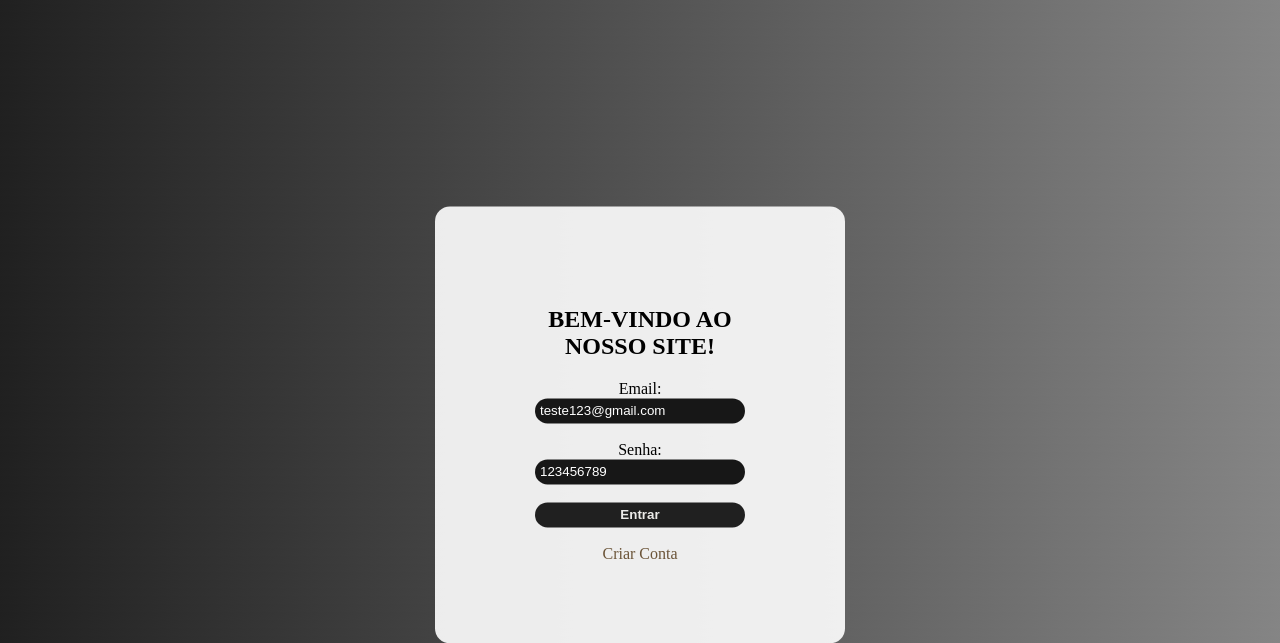
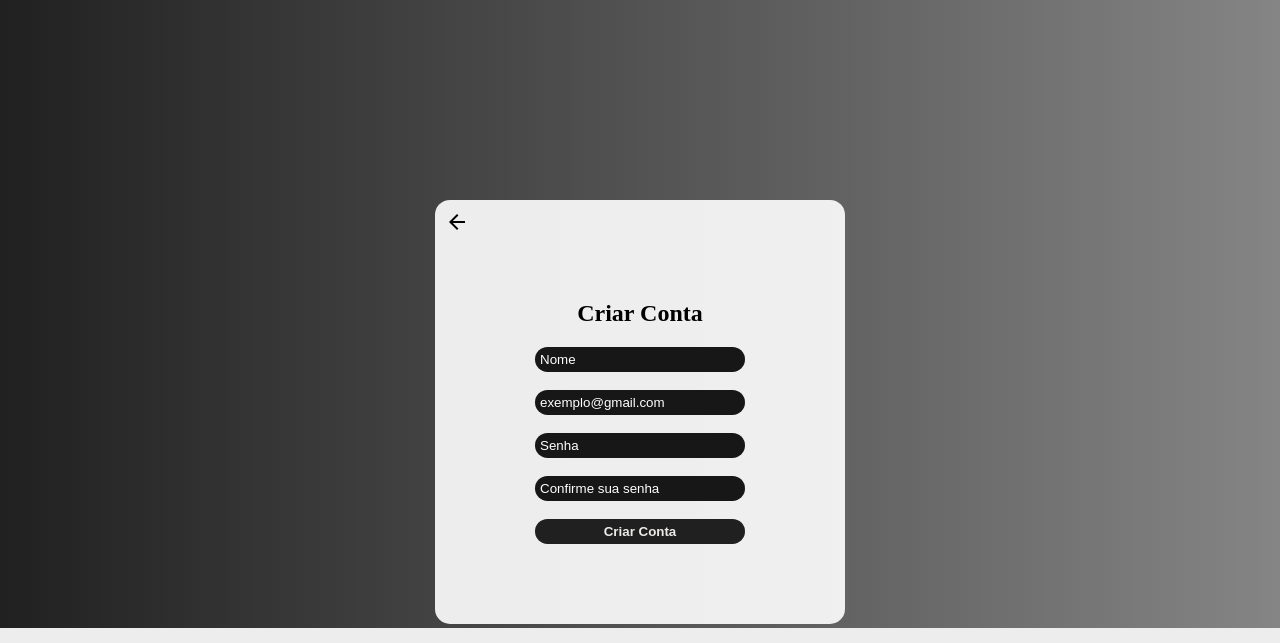
Before and after one commit to MateusJuan/SGGF, a Flask app: page /criar_conta in a window 1280 px wide. Shown: the part 172-815 px from the top of the page. Run offline with Flask 3, Linux system fonts and the light colour scheme.

Commit message:
02/01/2024

```diff
--- a/app.py
+++ b/app.py
@@ -51,8 +51,7 @@ def criar_conta():
             flash(f"Erro ao criar conta: {str(e)}", "error")
             return redirect(url_for('criar_conta'))
 
-    return render_template('login.html')
-
+    return render_template('criarconta.html')
 
 @app.route('/login', methods=['GET', 'POST'])
 def login():
--- a/templates/criarconta.html
+++ b/templates/criarconta.html
@@ -3,7 +3,86 @@
 <head>
     <meta charset="UTF-8">
     <meta name="viewport" content="width=device-width, initial-scale=1.0">
+    <!--<link rel="stylesheet" href="{{ url_for('static', filename='css/login.css') }}">-->
     <link rel="stylesheet" href="https://fonts.googleapis.com/css2?family=Material+Symbols+Outlined:opsz,wght,FILL,GRAD@20..48,100..700,0..1,-50..200">
+
+    <style>
+        :root{
+    --botao:rgb(32, 32, 32);
+    --texto_principal:rgb(69,67,66);
+    --texto_secundario:rgb(107,84,56);
+    --text_botao:rgb(236,235,233);
+    --texto_neutro_1: rgb(255,255,255);
+    --texto_neutro_2:rgb(0, 0, 0);
+}
+
+
+body{
+    background:linear-gradient(135deg,#202020,#858585);
+    font-family: 'Times New Roman', Times, serif;
+    align-items: center;
+    text-align: center;
+    justify-content: center;
+    background-color:var(--fundo_de_tela);
+    color: var(--texto_neutro_2);
+}
+div{
+    background-color: rgba(255, 255, 255, 0.9);
+    position: absolute;
+    border-radius: 15px;
+    top: 20%;
+    left: 50%;
+    transform: translate(-50%,50%);
+    padding: 80px;
+    text-align: center;
+    width: 250px;
+}
+input{
+    background-color: rgba(0, 0, 0, 0.9);
+    border-radius: 15px;
+    border: none;
+    padding: 5px;
+    outline: none;
+    width: 200px;
+    color:var(--texto_neutro_1);
+}
+input::placeholder{
+    color: var(--texto_neutro_1);
+}
+#submit{
+    color: var(--text_botao);
+    font-weight: bold;
+    cursor: pointer;
+    background-color: var(--botao);
+    width: 210px;
+    border-radius: 15px;
+    border:none;
+    padding: 5px;
+}
+a{
+    text-decoration: none;
+    color: var(--texto_secundario);
+}
+
+.material-symbols-outlined {
+    font-variation-settings:
+    'FILL' 0,
+    'wght' 400,
+    'GRAD' 0,
+    'opsz' 24
+  }
+
+  .voltar {
+    position: absolute;
+    top: 0;
+    left: 0;
+    cursor: pointer;
+    background-color: transparent;
+    border: none;
+    color:black;
+    padding: 10px;
+}
+    </style>
 
     <title>Criar Conta</title>
 </head>
--- a/templates/login.html
+++ b/templates/login.html
@@ -3,8 +3,87 @@
 <head>
     <meta charset="UTF-8">
     <meta name="viewport" content="width=device-width, initial-scale=1.0">
-    <link rel="stylesheet" href="{{ url_for('static', filename='css/login.css') }}">
+    <!--<link rel="stylesheet" href="{{ url_for('static', filename='css/login.css') }}">-->
     <title>login</title>
+
+    <style>
+        :root{
+    --botao:rgb(32, 32, 32);
+    --texto_principal:rgb(69,67,66);
+    --texto_secundario:rgb(107,84,56);
+    --text_botao:rgb(236,235,233);
+    --texto_neutro_1: rgb(255,255,255);
+    --texto_neutro_2:rgb(0, 0, 0);
+}
+
+
+body{
+    background:linear-gradient(135deg,#202020,#858585);
+    font-family: 'Times New Roman', Times, serif;
+    align-items: center;
+    text-align: center;
+    justify-content: center;
+    background-color:var(--fundo_de_tela);
+    color: var(--texto_neutro_2);
+}
+div{
+    background-color: rgba(255, 255, 255, 0.9);
+    position: absolute;
+    border-radius: 15px;
+    top: 20%;
+    left: 50%;
+    transform: translate(-50%,50%);
+    padding: 80px;
+    text-align: center;
+    width: 250px;
+}
+input{
+    background-color: rgba(0, 0, 0, 0.9);
+    border-radius: 15px;
+    border: none;
+    padding: 5px;
+    outline: none;
+    width: 200px;
+    color:var(--texto_neutro_1);
+}
+input::placeholder{
+    color: var(--texto_neutro_1);
+}
+#submit{
+    color: var(--text_botao);
+    font-weight: bold;
+    cursor: pointer;
+    background-color: var(--botao);
+    width: 210px;
+    border-radius: 15px;
+    border:none;
+    padding: 5px;
+}
+a{
+    text-decoration: none;
+    color: var(--texto_secundario);
+}
+
+.material-symbols-outlined {
+    font-variation-settings:
+    'FILL' 0,
+    'wght' 400,
+    'GRAD' 0,
+    'opsz' 24
+  }
+
+  .voltar {
+    position: absolute;
+    top: 0;
+    left: 0;
+    cursor: pointer;
+    background-color: transparent;
+    border: none;
+    color:black;
+    padding: 10px;
+}
+    </style>
+
 </head>
 <body>
     <div>
@@ -19,7 +98,7 @@
             <button type="submit" id="submit">Entrar</button>
             <br><br>
             <a href="{{ url_for('criar_conta') }}">Criar Conta</a>
-            </form>
+        </form>
     </div>
 
     {% if erro %}
```
